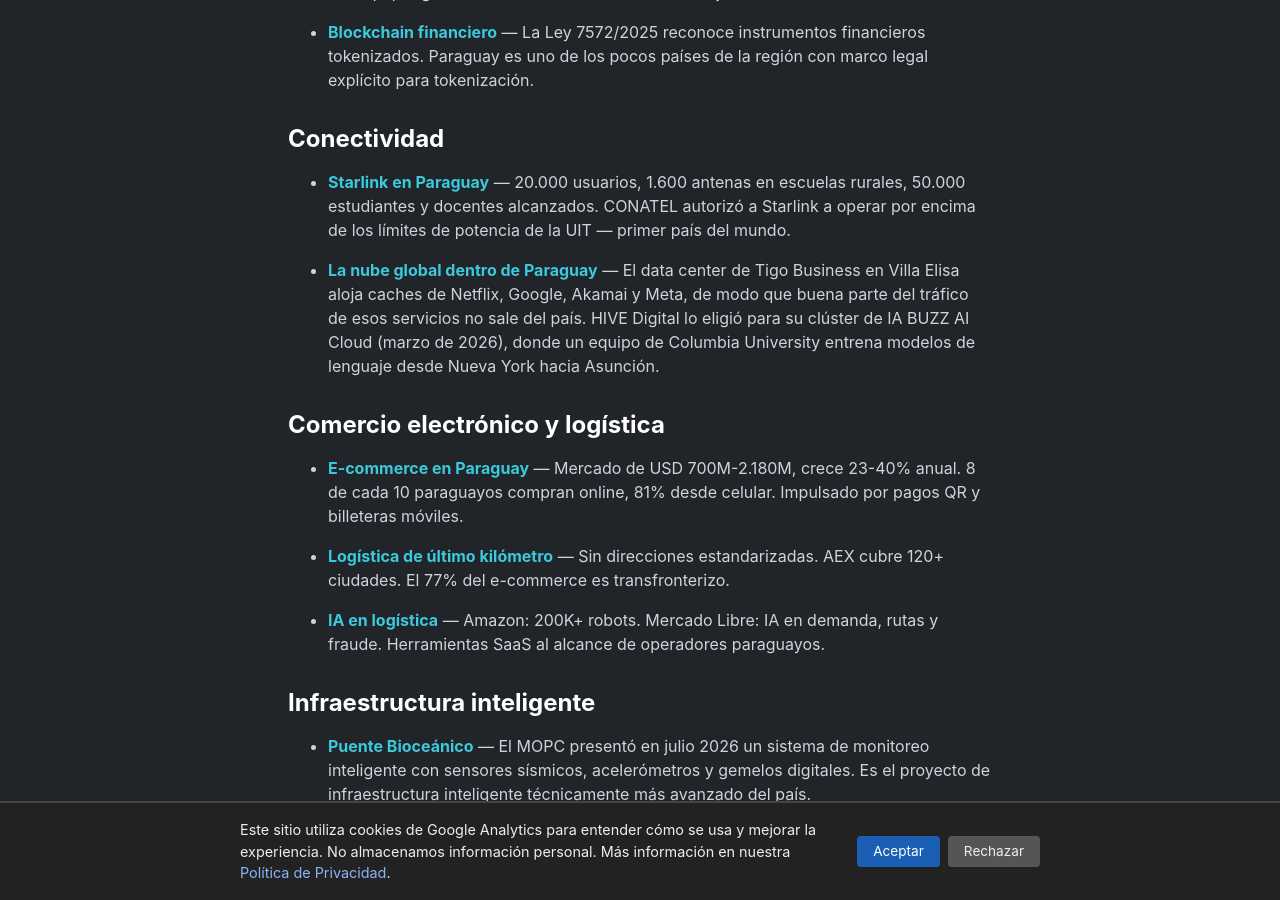
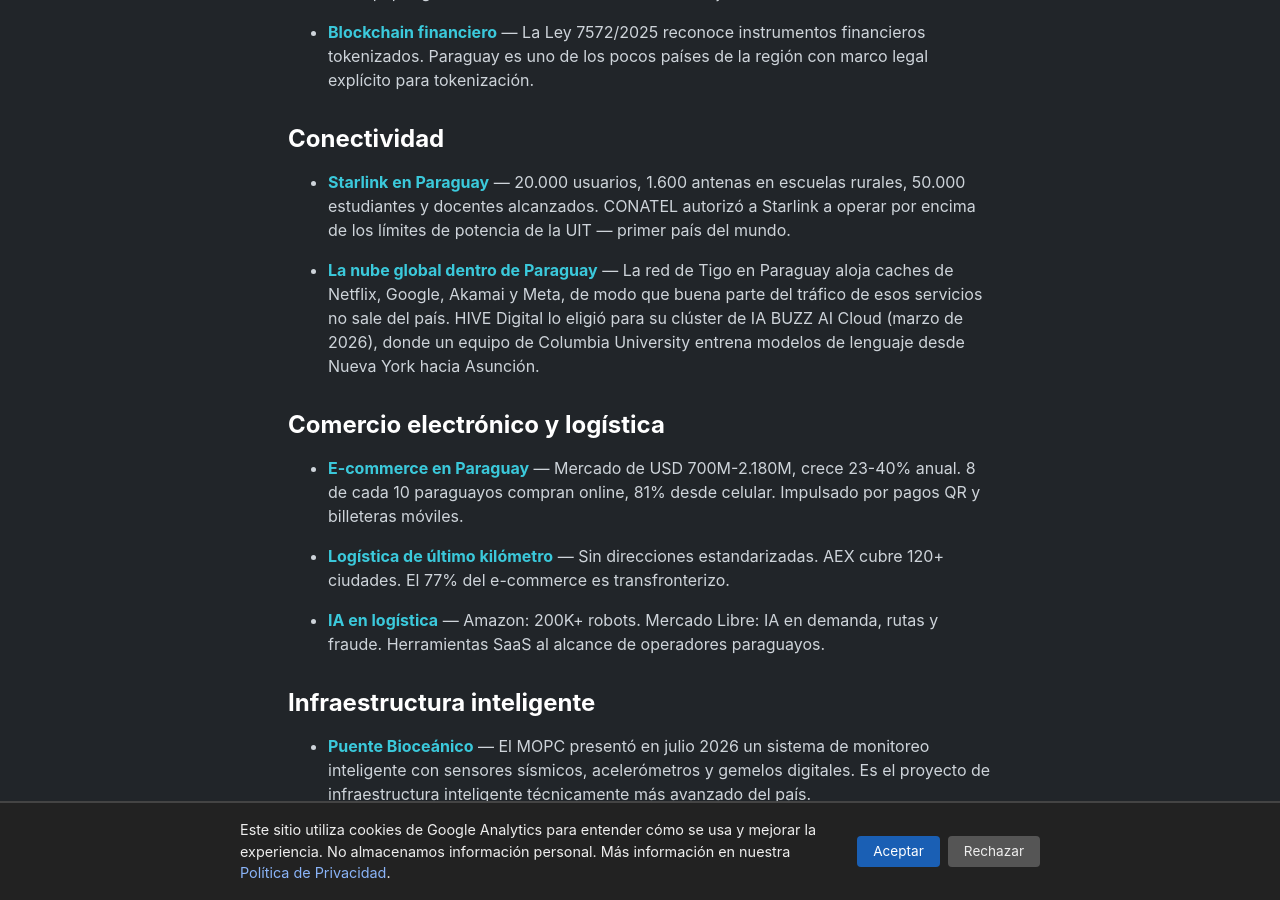
Before and after one commit to miravosqueinteresante/muchotexto.net, a Jekyll site: the page built from casos-de-uso.markdown, in a window 1280 px wide and 900 px high, scrolled down 3098 px. Built offline with Jekyll 4.4.1, drawn with Linux system fonts in a browser that asks for light colours.

Commit message:
Correcciones al #51 tras auditoría externa (Tigo Tier III)
Verificación del informe de auditoría contra fuentes primarias. Hallazgos:
- 'Fecha de inauguración' NO es error: Millicom (gacetilla 28-sep-2016) fijaba
  el 24-oct como fecha PREVISTA; la real fue el 23-nov-2016 (ÚH). Se explicita
  el 'se atrasó' con la fecha prevista.
- '51 miembros IXP': CORRECTO. ISOC Pulse afirma textualmente '51 miembros
  combinados' (la tabla lista 30+24+17 por IXP; 51 es el conteo que publica Pulse).
- '14 enlaces internacionales': CORRECTO. InfoNegocios (21-sep-2026) cita
  textualmente 'catorce enlaces ... ocho por Brasil, cuatro por Argentina y dos
  por Bolivia'.
- GCIE (943,8 MW/41 empresas/730 MW/77%) y tarifas CIER/GCIE: respaldados por
  ABC Color + canon AGENTS.md + capa local (regla de escape).

Cambios aplicados: 3 fuentes que faltaban en la lista (Uptime 2024 PUE,
WonderNetwork latencias, ÚH RNFO 50%) + enlaces inline; precision 'red de Tigo'
en vez de 'el data center aloja' (los caches estan en la red, no probadamente en
el DC); 'no hay cifra publica' en vez de 'Tigo no publica'. 24->27 fuentes.

```diff
--- a/_data/casos.yml
+++ b/_data/casos.yml
@@ -143,11 +143,11 @@
       límites de potencia de la UIT — primer país del mundo.
     url: /articulos/2026/07/15/starlink-paraguay-conectividad/
   - titulo: La nube global dentro de Paraguay
-    texto: El data center de Tigo Business en Villa Elisa aloja caches de Netflix,
-      Google, Akamai y Meta, de modo que buena parte del tráfico de esos servicios
-      no sale del país. HIVE Digital lo eligió para su clúster de IA BUZZ AI Cloud
-      (marzo de 2026), donde un equipo de Columbia University entrena modelos de lenguaje
-      desde Nueva York hacia Asunción.
+    texto: La red de Tigo en Paraguay aloja caches de Netflix, Google, Akamai y Meta,
+      de modo que buena parte del tráfico de esos servicios no sale del país. HIVE
+      Digital lo eligió para su clúster de IA BUZZ AI Cloud (marzo de 2026), donde
+      un equipo de Columbia University entrena modelos de lenguaje desde Nueva York
+      hacia Asunción.
     url: /articulos/2026/09/21/tigo-data-center-tier-iii-paraguay/
 - tema: Comercio electrónico y logística
   casos:
```
Also changed, not shown: _posts/2026-09-21-tigo-data-center-tier-iii-paraguay.md (+11 -8 lines).
